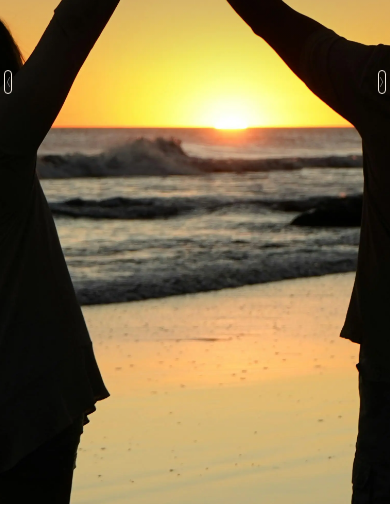
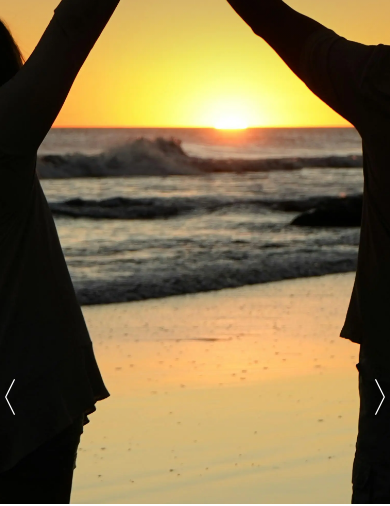
Before and after one commit to arcadyrajeev/Lunaria-Photography, a website built with Vite: page index.html in a window 390 px wide. Shown: the part 340-846 px from the top of the page. Built offline with nearby package versions, Linux system fonts and the light colour scheme.

Commit message:
UI update

```diff
--- a/src/Stylesheets/mobile.scss
+++ b/src/Stylesheets/mobile.scss
@@ -96,11 +96,11 @@ body {
 
     .ctrl {
       display: flex;
-      width: 2vw;
-      height: 6vw;
+      width: 3vw;
+      height: 15vw;
       padding: 0.2rem;
       border-radius: 1rem;
-      border: solid 0.1rem $offwhite;
+      border: none;
       position: absolute;
       justify-content: center;
       align-items: center;
@@ -126,10 +126,12 @@ body {
 
     #prev {
       left: 1vw;
+      bottom: 20vw;
     }
 
     #next {
       right: 1vw;
+      bottom: 20vw;
     }
 
     &::after {
```
Also changed, not shown: src/Stylesheets/mobile.css, 1 other file.
